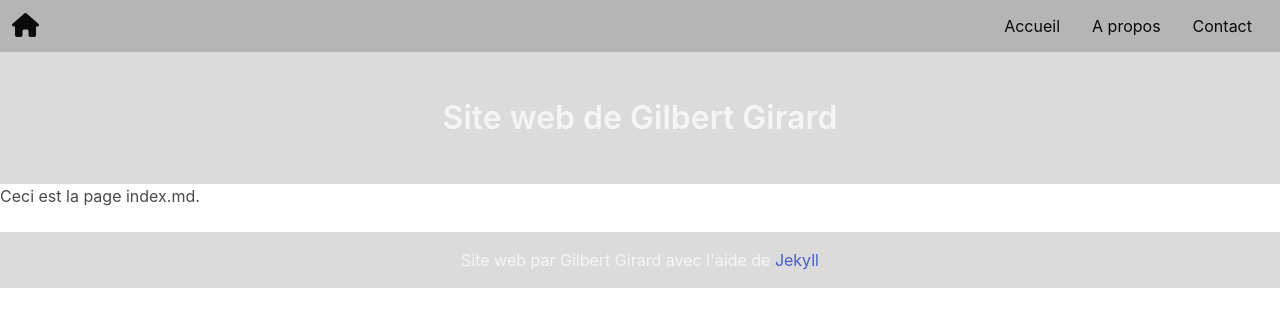
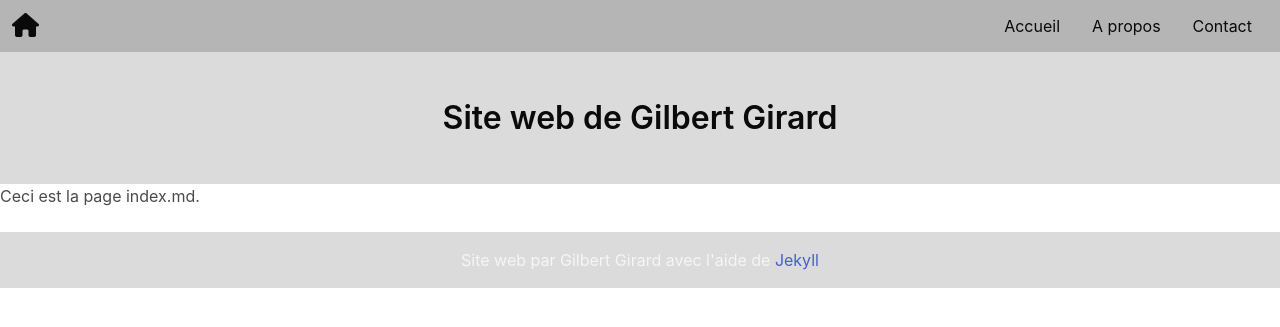
Before and after one commit to gilbiere/jeckyll-1, a Jekyll site: the page built from index.md, in a window 1280 px wide. Shown: the top 327 px of the page. Built offline with Jekyll 4.4.1, drawn with Linux system fonts in a browser that asks for light colours; nearby versions of some CDN libraries.

Commit message:
Update header.html

```diff
--- a/_includes/header.html
+++ b/_includes/header.html
@@ -1,5 +1,5 @@
 <section class="section has-background-grey-lighter">
         <div class="has-text-centered">
-            <h1 class="title has-text-white-ter">Site web de Gilbert Girard</h1>
+            <h1 class="title has-text-black">Site web de Gilbert Girard</h1>
         </div>
 </section>
```
